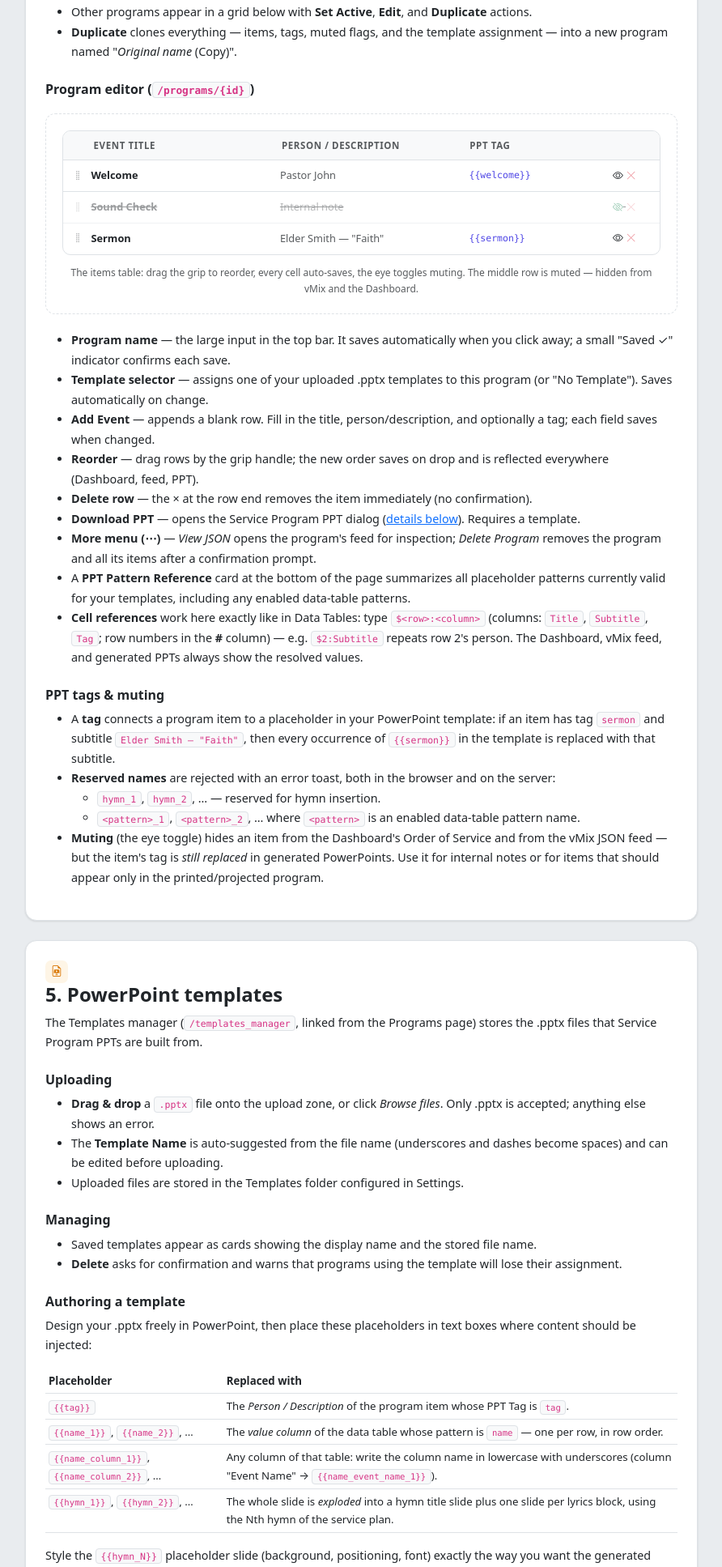
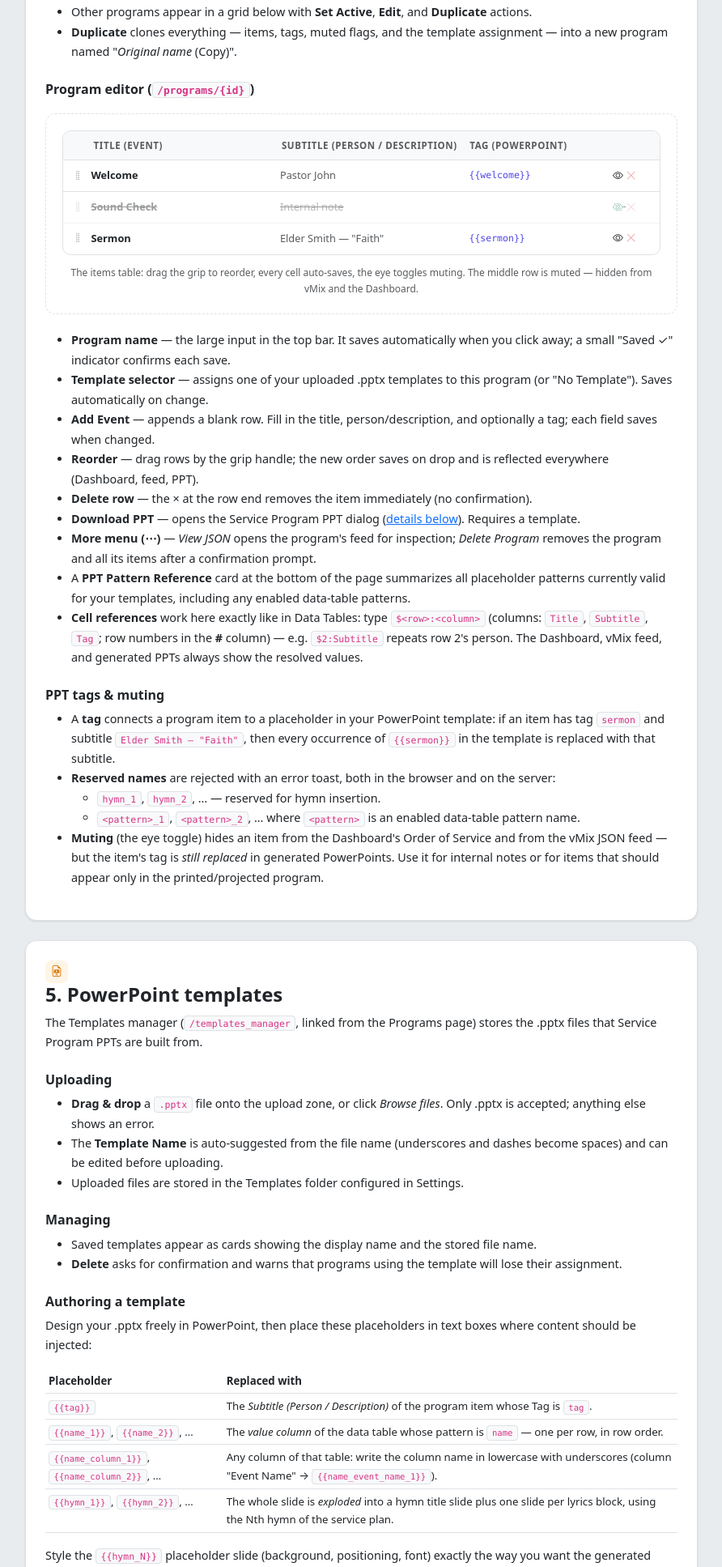
Before and after one commit to rykovv/selah, a FastAPI app: page /documentation in a window 1280 px wide. Shown: the part 2822-4757 px from the top of the page at 81% size, without its empty margins (336-1228 px from the left). Run offline with FastAPI, Linux system fonts and the light colour scheme; some libraries are stand-ins or nearby versions.

Commit message:
rename program editor columns to match reference names
Headers now lead with the $row:Column reference names: Title (Event),
Subtitle (Person / Description), Tag (PowerPoint). Pattern reference
card and documentation aligned with the same terminology.

Co-Authored-By: Claude Fable 5 <noreply@anthropic.com>

```diff
--- a/src/vmix-church-service-manager/templates/documentation.html
+++ b/src/vmix-church-service-manager/templates/documentation.html
@@ -399,9 +399,9 @@
                 <div class="doc-mock">
                     <div class="doc-mock-row" style="background: var(--bs-tertiary-bg); font-weight: 600; font-size: 0.72rem; text-transform: uppercase; letter-spacing: 0.05em; color: var(--bs-secondary-color);">
                         <span style="width: 16px;"></span>
-                        <span style="flex: 2;">Event Title</span>
-                        <span style="flex: 2;">Person / Description</span>
-                        <span style="flex: 1.5;">PPT Tag</span>
+                        <span style="flex: 2;">Title (Event)</span>
+                        <span style="flex: 2;">Subtitle (Person / Description)</span>
+                        <span style="flex: 1.5;">Tag (PowerPoint)</span>
                         <span style="width: 46px;"></span>
                     </div>
                     <div class="doc-mock-row">
@@ -501,7 +501,7 @@
             <table class="table table-sm">
                 <thead><tr><th>Placeholder</th><th>Replaced with</th></tr></thead>
                 <tbody>
-                    <tr><td><code>{{tag}}</code></td><td>The <em>Person / Description</em> of the program item whose PPT Tag is <code>tag</code>.</td></tr>
+                    <tr><td><code>{{tag}}</code></td><td>The <em>Subtitle (Person / Description)</em> of the program item whose Tag is <code>tag</code>.</td></tr>
                     <tr><td><code>{{name_1}}</code>, <code>{{name_2}}</code>, …</td><td>The <em>value column</em> of the data table whose pattern is <code>name</code> — one per row, in row order.</td></tr>
                     <tr><td><code>{{name_column_1}}</code>, <code>{{name_column_2}}</code>, …</td><td>Any column of that table: write the column name in lowercase with underscores (column "Event Name" → <code>{{name_event_name_1}}</code>).</td></tr>
                     <tr><td><code>{{hymn_1}}</code>, <code>{{hymn_2}}</code>, …</td><td>The whole slide is <em>exploded</em> into a hymn title slide plus one slide per lyrics block, using the Nth hymn of the service plan.</td></tr>
@@ -690,7 +690,7 @@ Praise God, praise God</div>
             <p>Available from the Dashboard and the program editor when a template is assigned. The generator makes three passes over a copy of your template:</p>
             <ol>
                 <li><strong>Tag replacement</strong> — every <code>{{tag}}</code> matching a program item's
-                    PPT Tag is replaced with that item's Person/Description text (muted items included).</li>
+                    Tag is replaced with that item's Subtitle text (muted items included).</li>
                 <li><strong>Data table patterns</strong> — every <code>{{name_N}}</code> from enabled
                     patterns is replaced with the value from row N of the corresponding table.</li>
                 <li><strong>Hymn explosion</strong> — each slide containing <code>{{hymn_N}}</code> is
@@ -963,7 +963,7 @@ Praise God, praise God</div>
                     </tr>
                     <tr>
                         <td><code>{{tag}}</code> text still visible in the generated PPT</td>
-                        <td>The tag doesn't match any program item's PPT Tag (they must be identical), the
+                        <td>The tag doesn't match any program item's Tag (they must be identical), the
                             item's Person/Description is empty, or the placeholder is split across separate
                             text boxes. Keep each placeholder in one text box.</td>
                     </tr>
```
Also changed, not shown: src/vmix-church-service-manager/templates/program_editor.html (+4 -4 lines).
